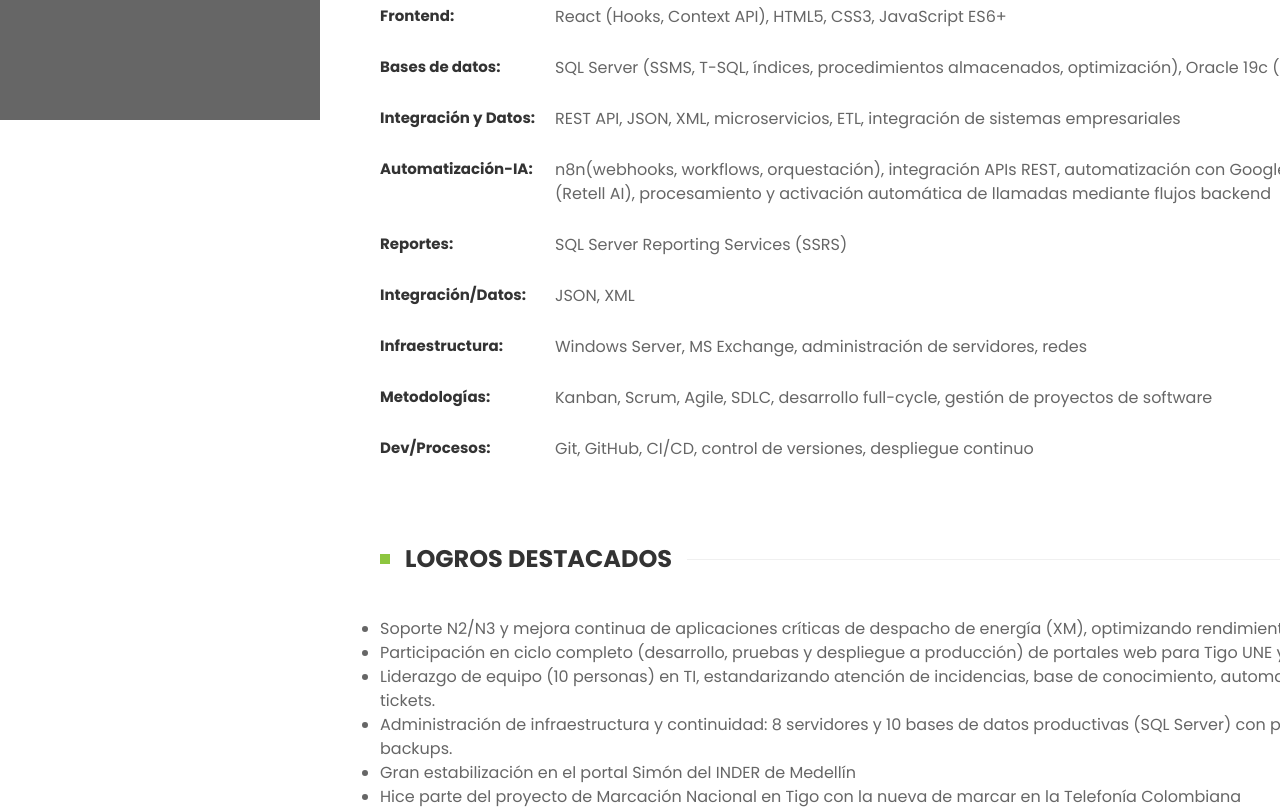
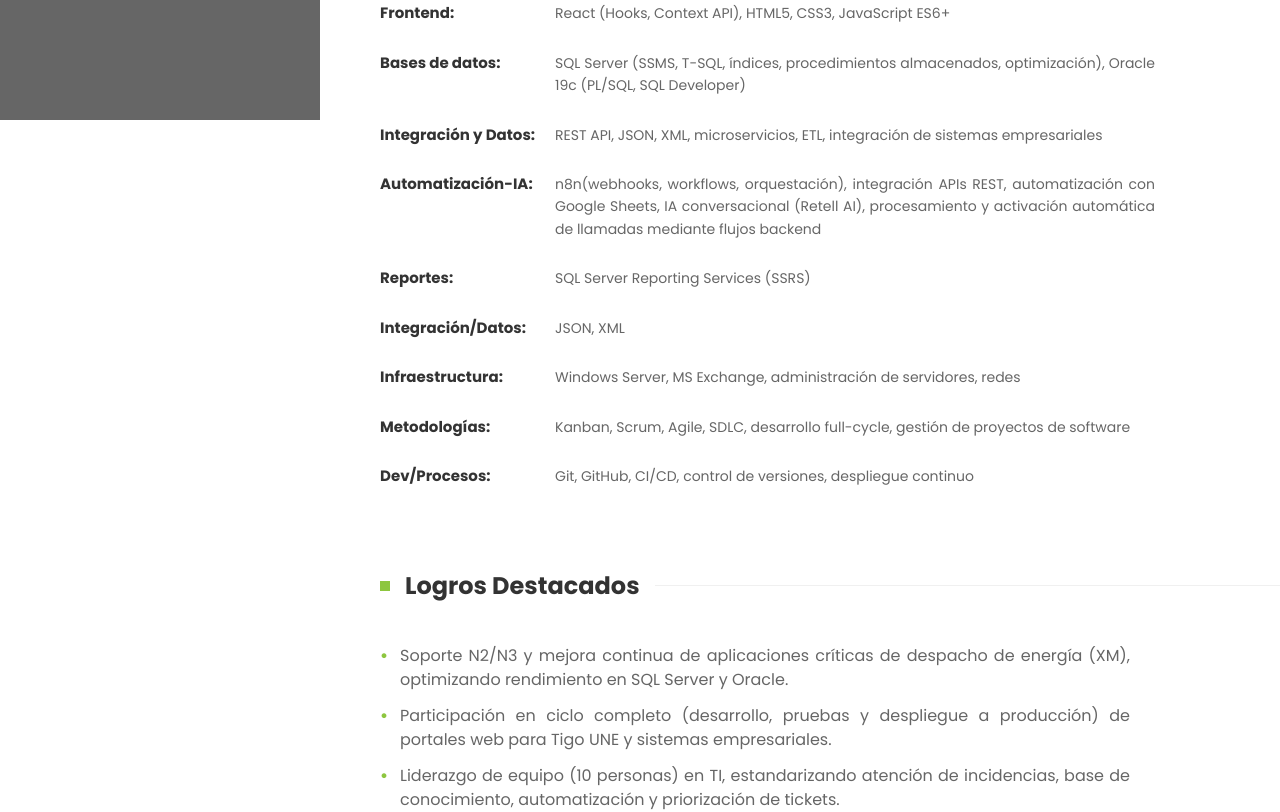
Before and after one commit to edwingiraldosoto/cv-edwin, a React (Vite) app: page / in a window 1280 px wide. Shown: the part 680-1492 px from the top of the page. Built offline with nearby package versions, Linux system fonts and the light colour scheme.

Commit message:
Add files via upload

```diff
--- a/src/sections/Achievements.jsx
+++ b/src/sections/Achievements.jsx
@@ -3,11 +3,11 @@
 function Achievements() {
   return (
     <section style={{ marginTop: "3rem" }}>
-      <h2>LOGROS DESTACADOS</h2>
+      <h2>Logros Destacados</h2>
 
-      <ul>
+      <ul className="achievements-list">
         {cv.Achievements.map((logro, index) => (
-           <li key={index}>{logro}</li>
+          <li key={index}>{logro}</li>
         ))}
       </ul>
     </section>
--- a/src/sections/Certification.jsx
+++ b/src/sections/Certification.jsx
@@ -3,7 +3,7 @@
 function Certification() {
   return (
     <section style={{ marginTop: "3rem" }}>
-      <h2>CERTIFICACIONES</h2>
+      <h2>Certificaciones</h2>
 
       <ul>
         {cv.Certification.map((Certi, index) => (
--- a/src/sections/Education.jsx
+++ b/src/sections/Education.jsx
@@ -3,7 +3,7 @@
 function Education() {
   return (
     <section style={{ marginTop: "3rem" }}>
-      <h2>EDUCACIÓN</h2>
+      <h2>Educación</h2>
 
       <div className="timeline">
         {cv.Education.map((edu, index) => (
--- a/src/sections/Lenguaje.jsx
+++ b/src/sections/Lenguaje.jsx
@@ -3,7 +3,7 @@
 function Lenguaje() {
   return (
     <section style={{ marginTop: "3rem" }}>
-      <h2>IDIOMAS</h2>
+      <h2>Idiomas</h2>
 
       <ul>
         {cv.Lenguaje.map((leng, index) => (
--- a/src/sections/Skills.jsx
+++ b/src/sections/Skills.jsx
@@ -7,7 +7,8 @@
       <ul className="skills-list">
         {cv.skills.map((skill, index) => (
           <li key={index}>
-        <strong>{skill.label}:</strong> {skill.value}
+            <strong>{skill.label}:</strong>
+            <span>{skill.value}</span>
           </li>
         ))}
       </ul>
```
Lines whose indentation alone changed are shown as unchanged.
